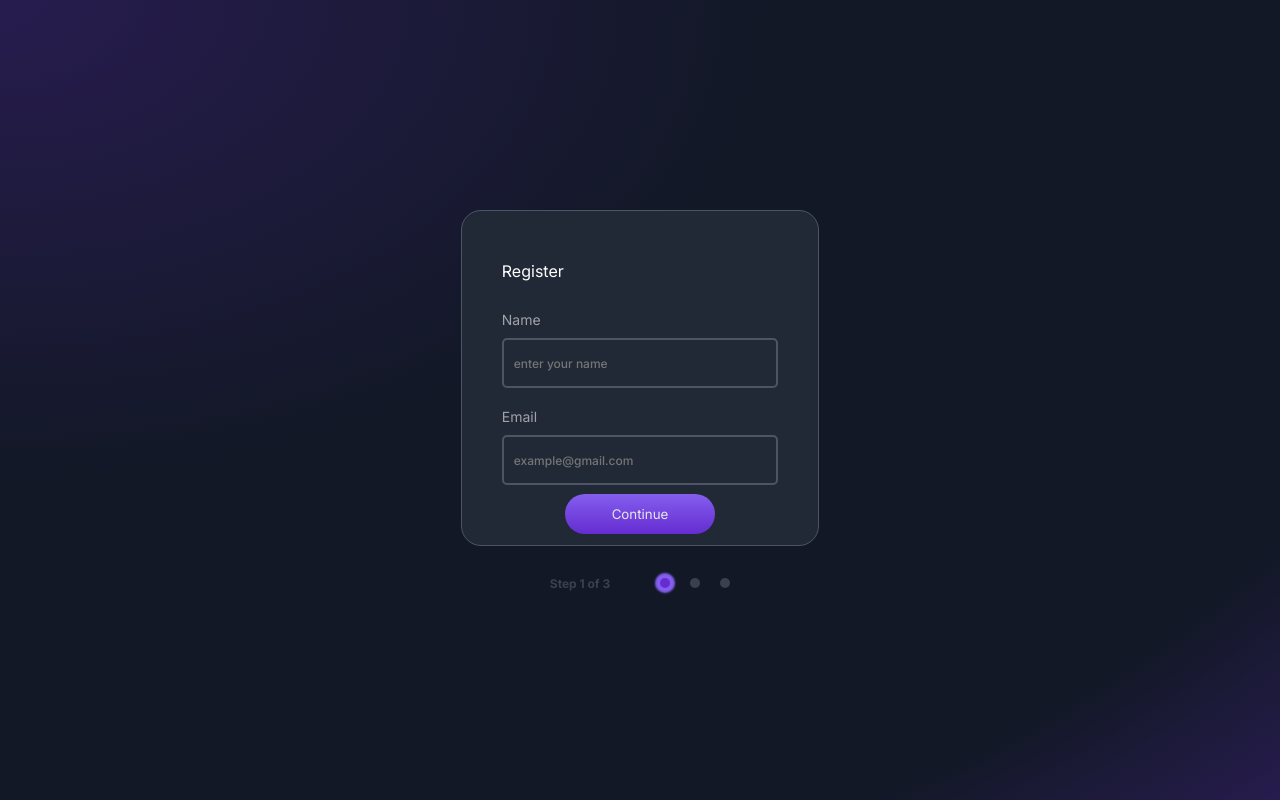
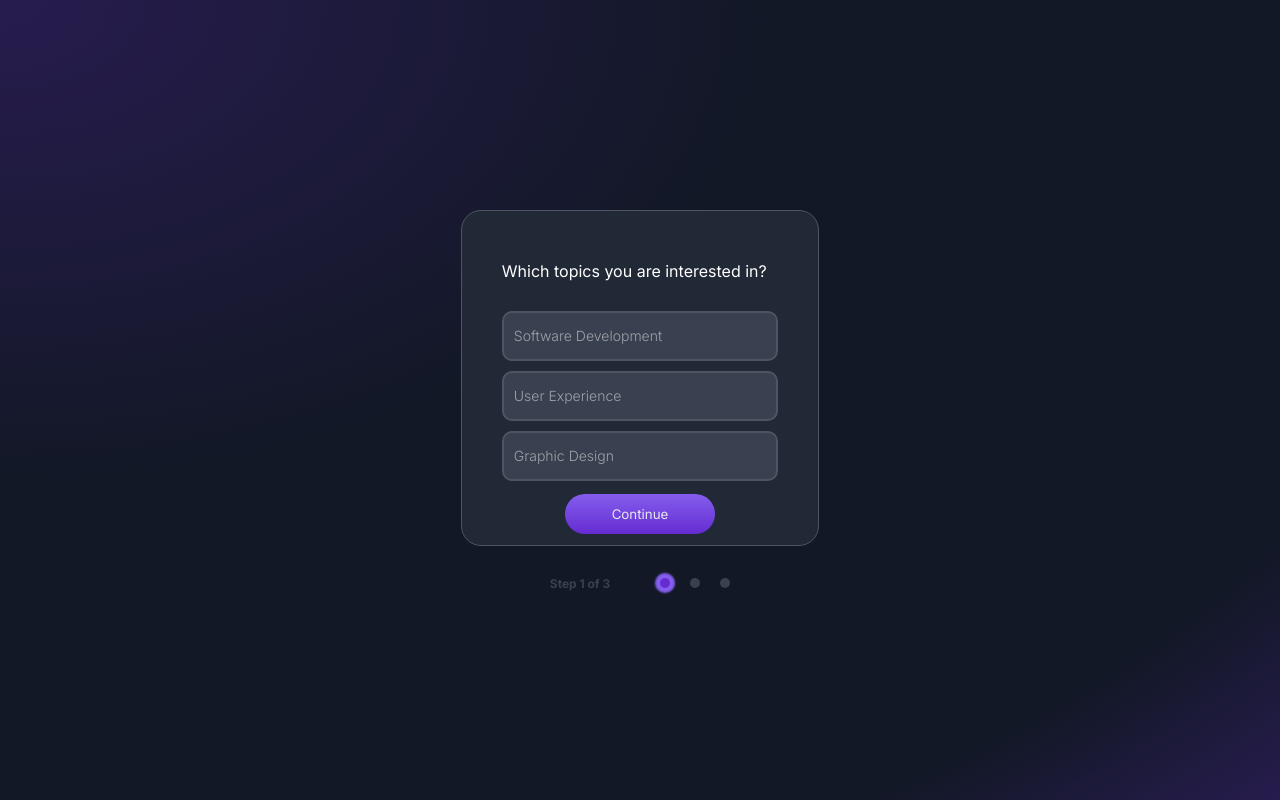
Before and after one commit to priyakdey/registration-form, a plain HTML site: page index.html in a window 1280 px wide. Drawn offline with Linux system fonts and the light colour scheme.

Commit message:
feat: add step2 for form

```diff
--- a/index.html
+++ b/index.html
@@ -14,18 +14,52 @@
 	<body>
 		<div class="container">
 			<div class="registration-form-container">
-				<p id="registration-form-step-1-header">Register</p>
-				<p id="registration-form-step-2-header" class="display-none">
+				<p id="registration-form-step-1-header" class="display-none">
+					Register
+				</p>
+				<p id="registration-form-step-2-header">
 					Which topics you are interested in?
 				</p>
 				<form class="registration-form">
-					<div class="input-container">
+					<div
+						id="registration-form-input-name"
+						class="input-container display-none"
+					>
 						<label for="name" class="input-field-label">Name</label>
 						<input id="name" type="text" placeholder="enter your name" />
 					</div>
-					<div class="input-container">
+					<div
+						id="registration-form-input-name"
+						class="input-container display-none"
+					>
 						<label for="email" class="input-field-label">Email</label>
 						<input id="email" type="email" placeholder="example@gmail.com" />
+					</div>
+					<div id="registration-form-input-topic" class="input-container">
+						<label
+							id="software-development"
+							class="input-field-topic"
+							for="software-development"
+						>
+							Software Development
+						</label>
+						<input name="software-development" type="radio" />
+						<label
+							id="user-experience"
+							class="input-field-topic"
+							for="user-experience"
+						>
+							User Experience
+						</label>
+						<input name="user-experience" type="radio" />
+						<label
+							id="graphic-design"
+							class="input-field-topic"
+							for="graphic-design"
+						>
+							Graphic Design
+						</label>
+						<input name="graphic-design" type="radio" />
 					</div>
 				</form>
 				<button id="continue" type="button" class="btn">Continue</button>
--- a/styles.css
+++ b/styles.css
@@ -99,7 +99,7 @@ body {
 	width: 100%;
 	background-color: var(--gray-deep);
 	border: 2px solid var(--gray);
-	border-radius: 5px;
+	border-radius: 10px;
 	padding: 20px 10px;
 }
 
@@ -113,6 +113,24 @@ body {
 .input-container input[type="email"]::placeholder {
 	font-size: 12px;
 	font-weight: 500;
+}
+
+.input-container input[type="radio"] {
+	display: none;
+}
+
+.input-field-topic {
+	height: 50px;
+	width: 100%;
+	background-color: var(--gray-mid);
+	display: flex;
+	align-items: center;
+	padding: 20px 10px;
+	border: 2px solid var(--gray);
+	border-radius: 10px;
+	font-size: 14px;
+	font-weight: 300;
+	color: var(--gray-light);
 }
 
 .btn {
```
